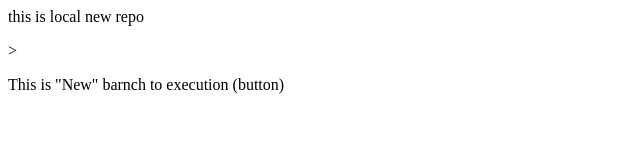
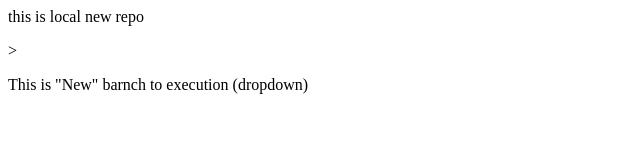
Before and after one commit to dipak-maske/LocalRepo, a plain HTML site: page index.html in a window 1280 px wide. Shown: the full height of the page, 0-640 px from the left. Drawn offline with Linux system fonts and the light colour scheme.

Commit message:
add dropdown

```diff
--- a/index.html
+++ b/index.html
@@ -1,2 +1,2 @@
 <p>this is local new repo</p>>
-<p> This is "New" barnch to execution (button)</p>
+<p> This is "New" barnch to execution (dropdown)</p>
```
